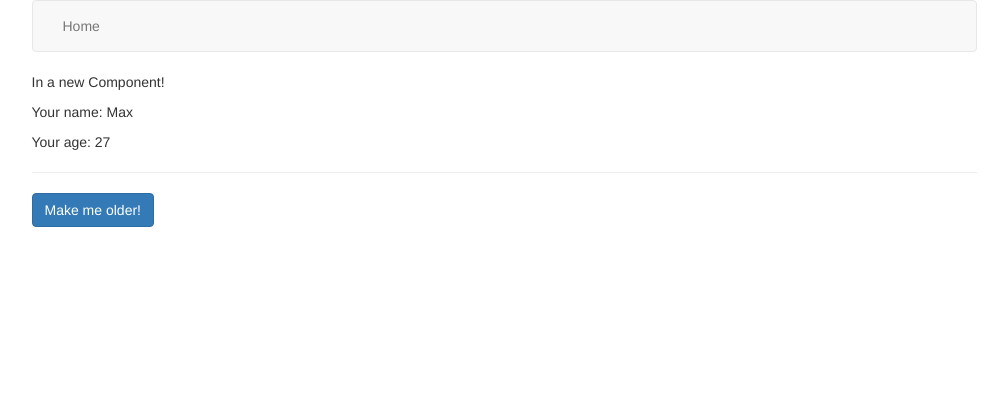
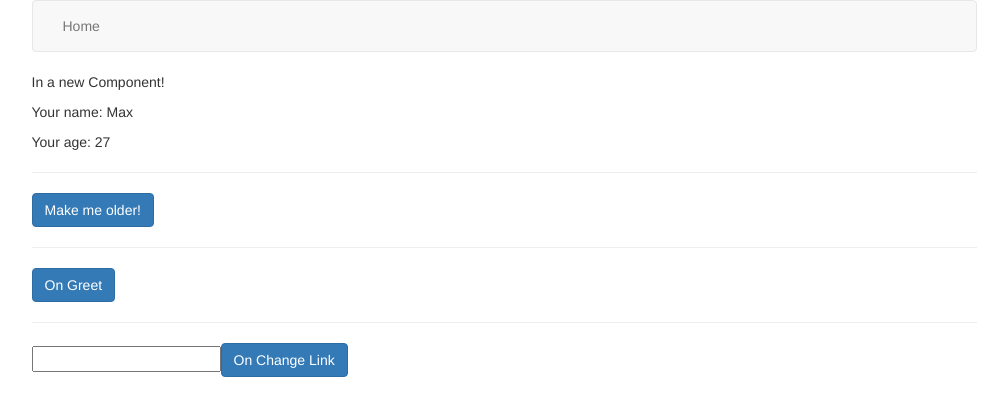
Before and after one commit to Karol-Szykula/react-repetition, a React (Create React App) app: page / in a window 1280 px wide. Shown: the top 416 px of the page, without its empty margins (136-1144 px from the left). Built offline with nearby package versions, Linux system fonts and the light colour scheme.

Commit message:
Add input to change link

```diff
--- a/src/App.js
+++ b/src/App.js
@@ -4,18 +4,39 @@ import {Header} from "./components/Header";
 import {Home} from "./components/Home";
 
 class App extends React.Component {
+    constructor(props) {
+        super(props);
+        this.state = {
+            homeLink: "Home"
+        };
+    }
+
+    onChangeLink = (newName) => {
+        this.setState({
+            homeLink: newName
+        })
+    };
+
+    onGreet() {
+        alert("Hello!");
+    };
 
     render() {
         return (
             <div className="container">
                 <div className="row">
                     <div className="col-xs-10 col-xs-offset-1">
-                        <Header/>
+                        <Header homeLink={this.state.homeLink}/>
                     </div>
                 </div>
                 <div className="row">
                     <div className="col-xs-10 col-xs-offset-1">
-                        <Home name={"Max"} age={27}/>
+                        <Home
+                            onChangeLink={this.onChangeLink}
+                            initialLink={this.state.homeLink}
+                            name={"Max"}
+                            age={27} greet={this.onGreet}
+                        />
                     </div>
                 </div>
             </div>
--- a/src/components/Header.js
+++ b/src/components/Header.js
@@ -1,17 +1,15 @@
 import React from "react";
 
-export class Header extends React.Component {
-    render() {
+export const Header = (props) => {
     return (
         <nav className="navbar navbar-default">
             <div className="container">
                 <div className="navbar-header">
                     <ul className="nav navbar-nav">
-                            <li><a href="">Home</a></li>
+                        <li><a href="">{props.homeLink}</a></li>
                     </ul>
                 </div>
             </div>
         </nav>
-        );
+    )
 }
-}
--- a/src/components/Home.js
+++ b/src/components/Home.js
@@ -1,15 +1,25 @@
 import React from "react";
-import PropTypes from "prop-types";
 
 export class Home extends React.Component {
 
     state = {
-        age: this.props.age
+        age: this.props.age,
+        homeLink: "Link",
+        inputValue: ''
     };
 
 
     onMakeMeOlder = () => {
-        this.setState({age: this.state.age += 3})
+        let age = this.state.age + 3;
+        this.setState({age: age});
+    };
+
+    onChangeName = () => {
+        this.props.onChangeLink(this.state.inputValue);
+    };
+
+    onHandleChange = (event) => {
+        this.setState({inputValue: event.target.value})
     };
 
     render() {
@@ -20,12 +30,16 @@ export class Home extends React.Component {
                 <p>Your age: {this.state.age}</p>
                 <hr/>
                 <button onClick={this.onMakeMeOlder} className={"btn btn-primary"}>Make me older!</button>
+                <hr/>
+                <button onClick={this.props.greet} className={"btn btn-primary"}>On Greet</button>
+                <hr/>
+                <input
+                    type={"text"}
+                    value={this.state.inputValue}
+                    onChange={(event) => this.onHandleChange(event)}
+                />
+                <button onClick={this.onChangeName} className={"btn btn-primary"}>On Change Link</button>
             </div>
         );
     }
 }
-
-Home.PropTypes = {
-    name: PropTypes.string,
-    age: PropTypes.number,
-}
```
Lines whose indentation alone changed are shown as unchanged.
